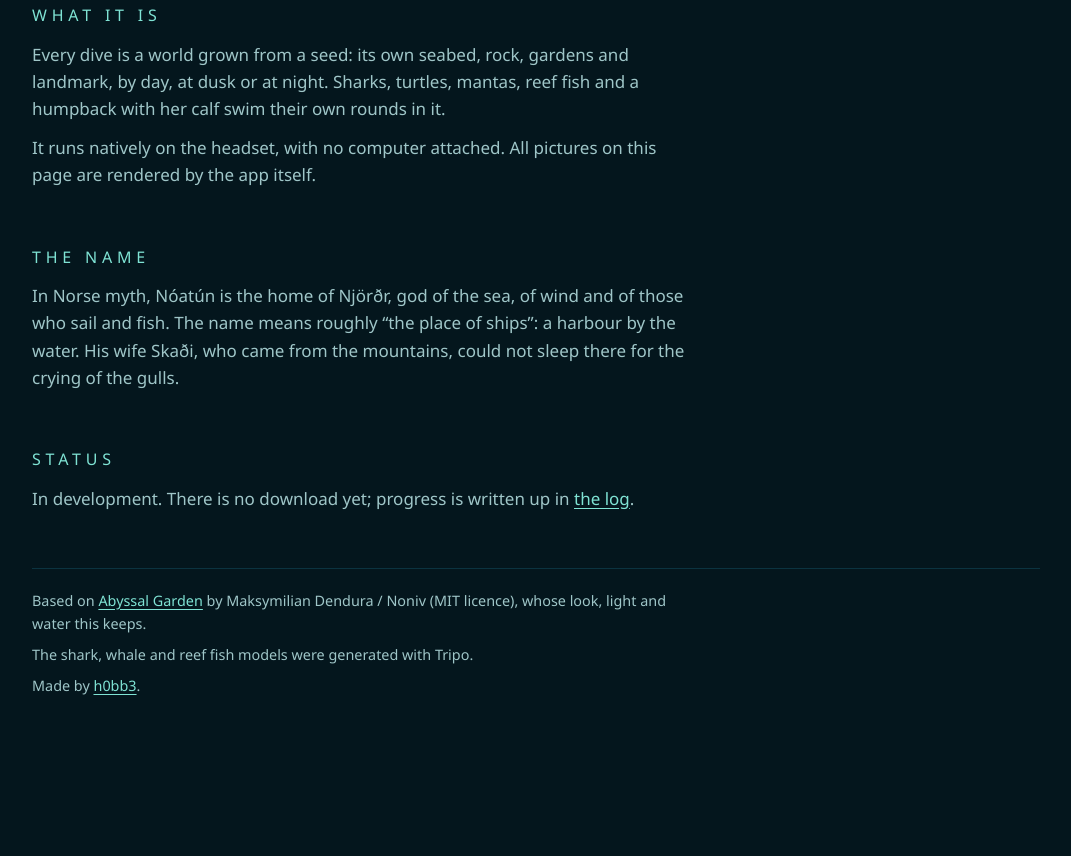
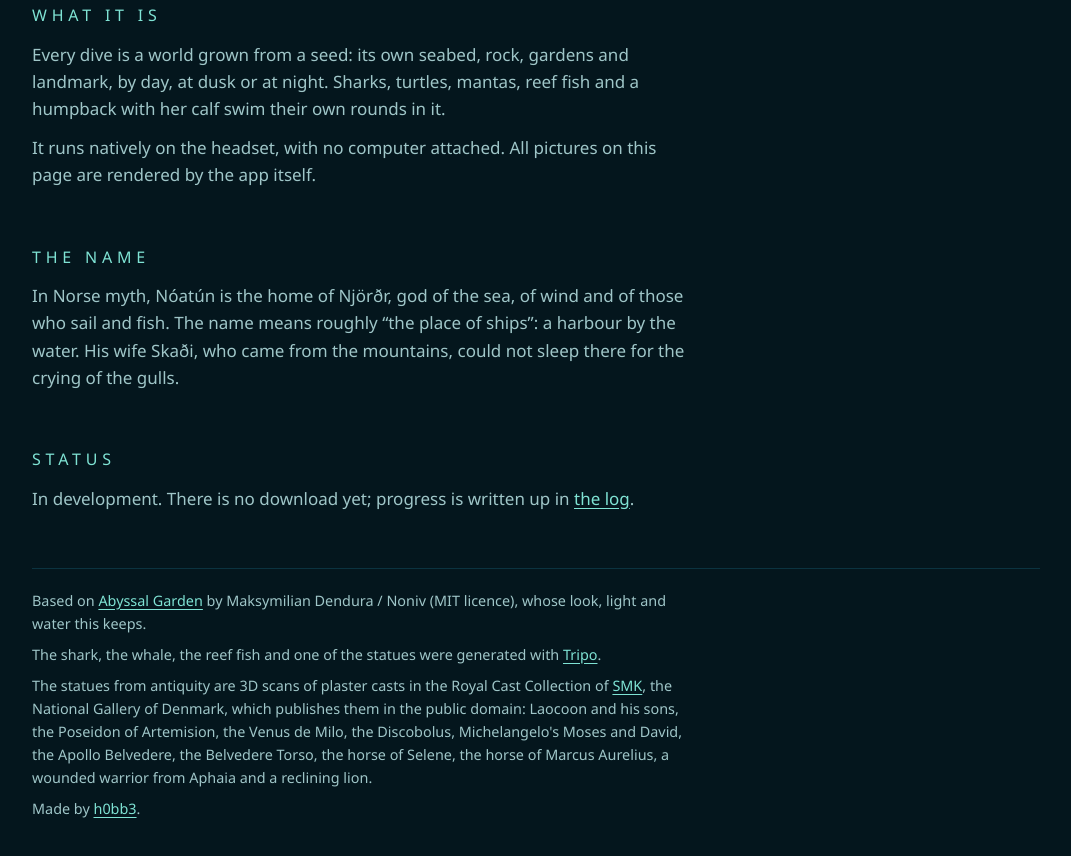
Before and after one commit to h0bb3/noatun, a plain HTML site: page index.html in a window 1280 px wide. Shown: the part 2073-2929 px from the top of the page, without its empty margins (104-1175 px from the left). Before the commit the page ends 2834 px from the top, so only its background shows below. Drawn offline with Linux system fonts and the light colour scheme.

Commit message:
Credit for the statues, and a link to Tripo
Co-Authored-By: Claude Fable 5.2 <noreply@anthropic.com>
Claude-Session: https://claude.ai/code/session_01BX8BJxFeVnJWVo3Hx5HDTi

```diff
--- a/index.html
+++ b/index.html
@@ -101,7 +101,15 @@
     <p>Based on <a href="https://github.com/Noniv/abyssal-garden">Abyssal Garden</a>
       by Maksymilian Dendura / Noniv (MIT licence), whose look, light and
       water this keeps.</p>
-    <p>The shark, whale and reef fish models were generated with Tripo.</p>
+    <p>The shark, the whale, the reef fish and one of the statues were
+      generated with <a href="https://www.tripo3d.ai/">Tripo</a>.</p>
+    <p>The statues from antiquity are 3D scans of plaster casts in the Royal
+      Cast Collection of <a href="https://www.smk.dk/">SMK</a>, the National
+      Gallery of Denmark, which publishes them in the public domain: Laocoon
+      and his sons, the Poseidon of Artemision, the Venus de Milo, the
+      Discobolus, Michelangelo's Moses and David, the Apollo Belvedere, the
+      Belvedere Torso, the horse of Selene, the horse of Marcus Aurelius,
+      a wounded warrior from Aphaia and a reclining lion.</p>
     <p>Made by <a href="https://github.com/h0bb3">h0bb3</a>.</p>
   </footer>
 </main>
```
